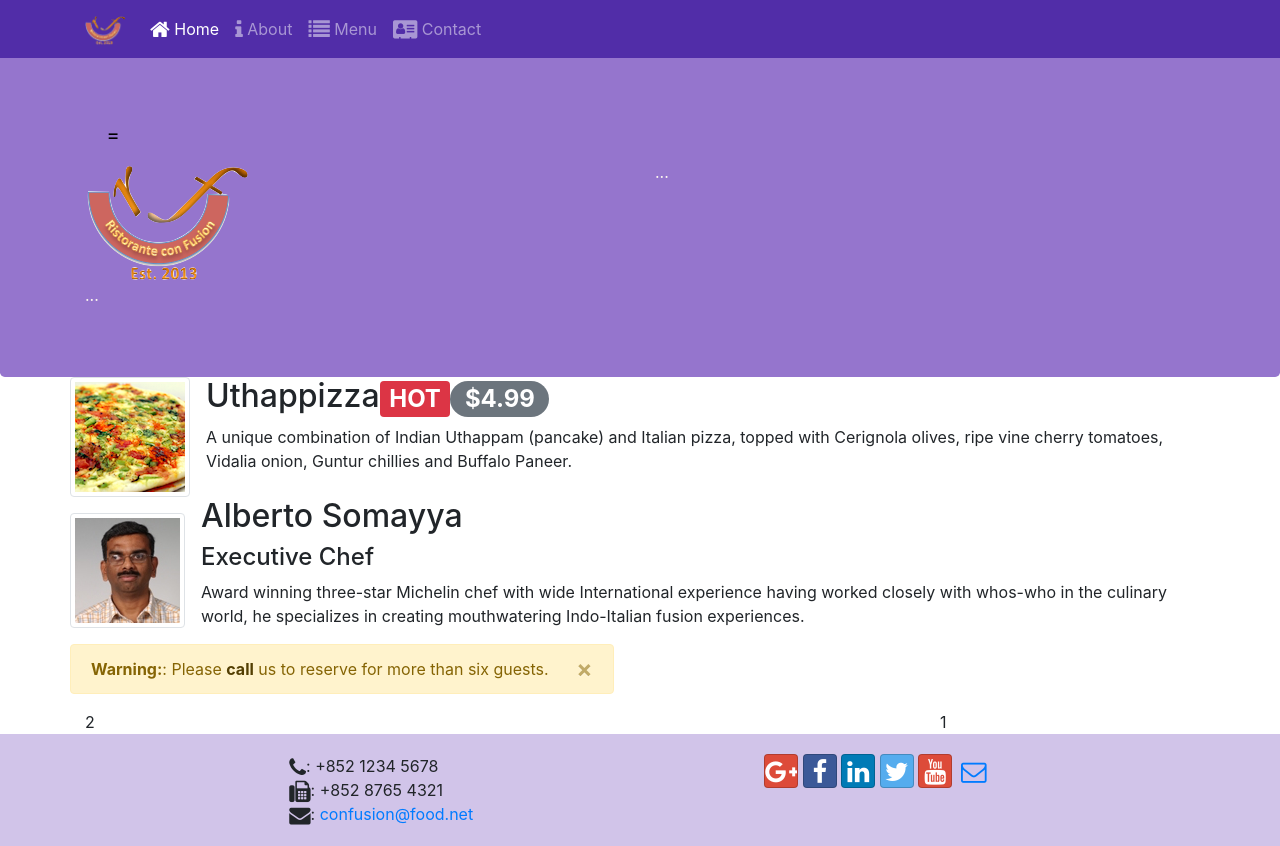
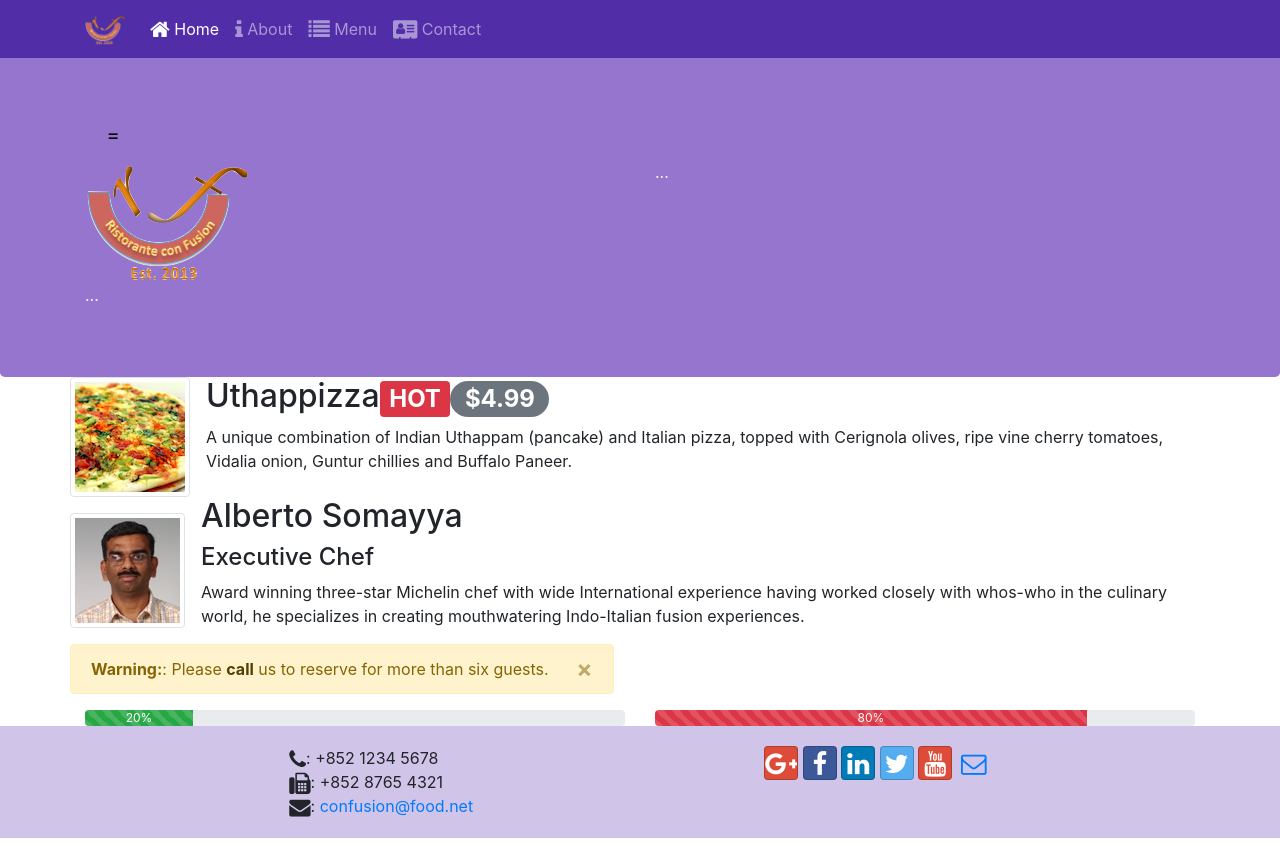
Before and after one commit to DE160490/FER201m, a website: page Lesson 1/index.html in a window 1280 px wide. Drawn offline with nearby package versions, Linux system fonts and the light colour scheme.

```diff
--- a/Lesson 1/index.html
+++ b/Lesson 1/index.html
@@ -86,11 +86,23 @@
                     </button>
                     <strong>Warning:</strong>: Please
                     <a href="tel:+85212345678" class="alert-link">  call</a> us to reserve for more than six guests.
-                    </div>
+                </div>
             </div>
             <div class="row">
-                <div class="col-12 col-sm-4 col-md-3 order-sm-last"> 1 </div>
-                <div class="col col-sm col-md order-sm-first"> 2 </div>
+                <div class="col-12 col-sm-7 col-md-6 order-sm-last">
+                    <div class="progress">
+                        <div class="progress-bar progress-bar-striped bg-danger"  role="progressbar" style="width: 80%">
+                            80%
+                        </div>
+                    </div>
+                </div>
+                <div class="col col-sm col-md order-sm-first">
+                    <div class="progress">
+                        <div class="progress-bar progress-bar-striped bg-success"  role="progressbar" style="width: 20%">
+                            20%
+                        </div>
+                    </div>
+                </div>
             </div>
         </div>
     </section>
```
